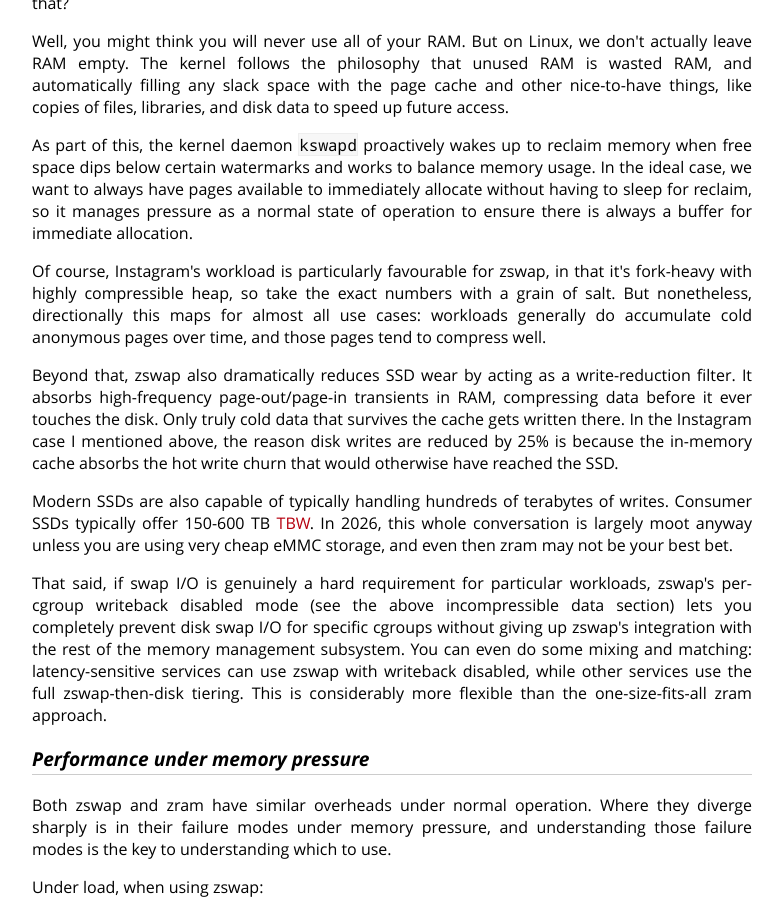
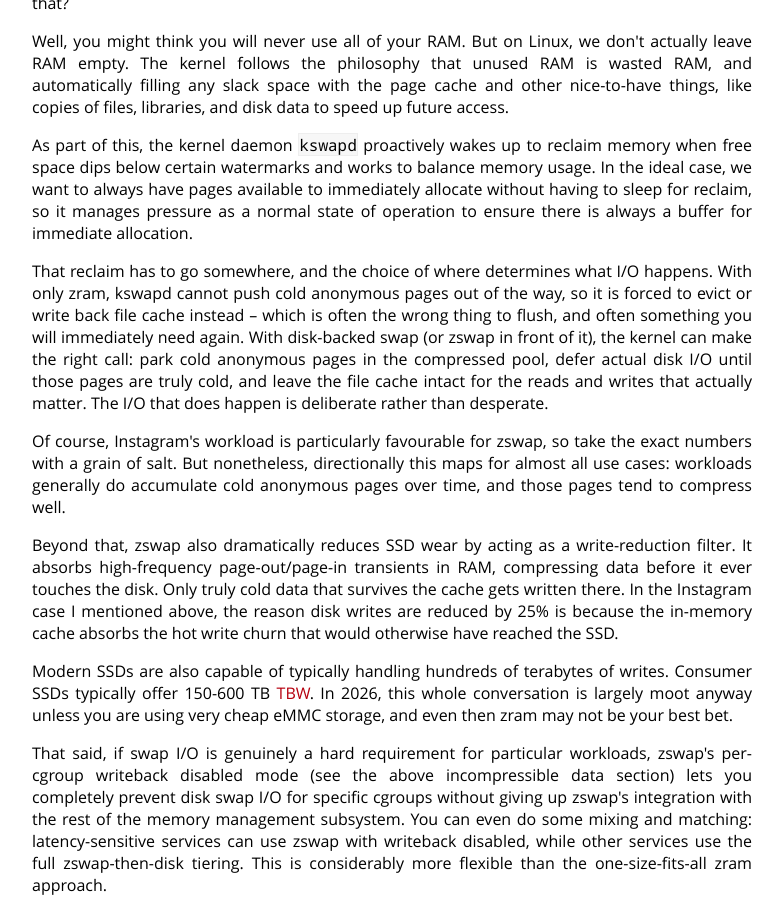
Before and after one commit to cdown/chrisdown.name, a Jekyll site: the page built from _posts/2026-03-17-zswap-vs-zram-when-to-use-what.md, in a window 1280 px wide and 900 px high, scrolled down 11919 px. Shown: the whole window, without its empty margins (248-1031 px from the left). Built offline with Jekyll 4.4.1, drawn with Linux system fonts in a browser that asks for light colours.

Commit message:
zswap post: Make it clearer where I/O comes from

```diff
--- a/_posts/2026-03-17-zswap-vs-zram-when-to-use-what.md
+++ b/_posts/2026-03-17-zswap-vs-zram-when-to-use-what.md
@@ -681,11 +681,20 @@ immediately allocate without having to sleep for reclaim, so it manages
 pressure as a normal state of operation to ensure there is always a buffer for
 immediate allocation.
 
-Of course, Instagram's workload is particularly favourable for zswap, in that
-it's fork-heavy with highly compressible heap, so take the exact numbers with a
-grain of salt. But nonetheless, directionally this maps for almost all use
-cases: workloads generally do accumulate cold anonymous pages over time, and
-those pages tend to compress well.
+That reclaim has to go somewhere, and the choice of where determines what I/O
+happens. With only zram, kswapd cannot push cold anonymous pages out of the
+way, so it is forced to evict or write back file cache instead -- which is
+often the wrong thing to flush, and often something you will immediately need
+again. With disk-backed swap (or zswap in front of it), the kernel can make
+the right call: park cold anonymous pages in the compressed pool, defer actual
+disk I/O until those pages are truly cold, and leave the file cache intact for
+the reads and writes that actually matter. The I/O that does happen is
+deliberate rather than desperate.
+
+Of course, Instagram's workload is particularly favourable for zswap, so take
+the exact numbers with a grain of salt. But nonetheless, directionally this
+maps for almost all use cases: workloads generally do accumulate cold anonymous
+pages over time, and those pages tend to compress well.
 
 Beyond that, zswap also dramatically reduces SSD wear by acting as a
 write-reduction filter. It absorbs high-frequency page-out/page-in transients
```
